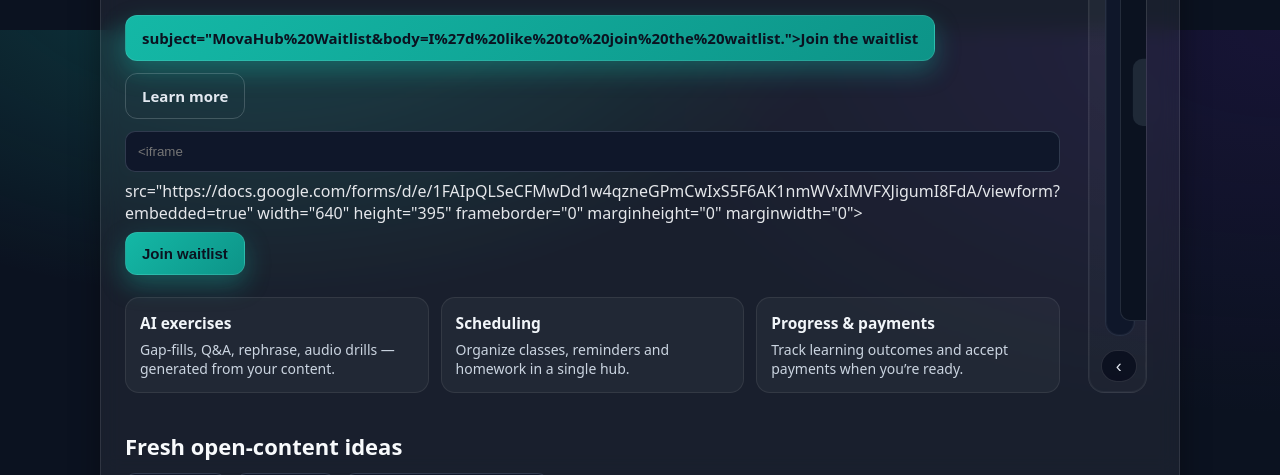
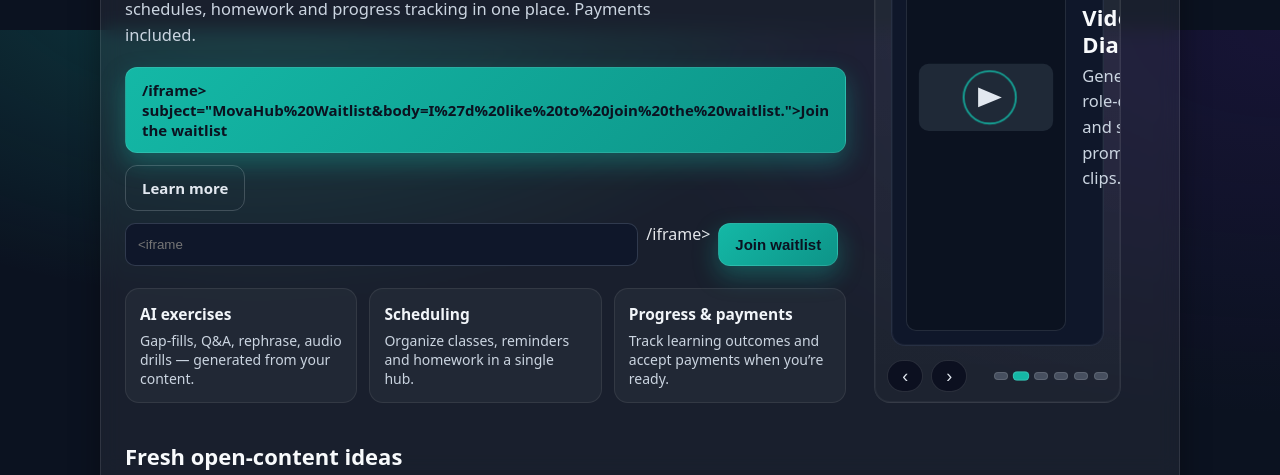
Before and after one commit to mykhailozborovsky-pixel/movahub-landing, a plain HTML site: page index.html in a window 1280 px wide. Shown: the part 770-1245 px from the top of the page. Drawn offline with Linux system fonts and the light colour scheme; no server answers.

Commit message:
index.html

```diff
--- a/index.html
+++ b/index.html
@@ -519,12 +519,12 @@
             homework and progress tracking in one place. Payments included.
           </p>
           <div class="cta">
-            <a class="btn" href= <iframe src="https://docs.google.com/forms/d/e/1FAIpQLSeCFMwDd1w4qzneGPmCwIxS5F6AK1nmWVxIMVFXJigumI8FdA/viewform?embedded=true" width="640" height="395" frameborder="0" marginheight="0" marginwidth="0"> </iframe> subject="MovaHub%20Waitlist&body=I%27d%20like%20to%20join%20the%20waitlist.">Join the waitlist</a>
+            <a class="btn" href= <iframe src="https://docs.google.com/forms/d/e/1FAIpQLSeCFMwDd1w4qzneGPmCwIxS5F6AK1nmWVxIMVFXJigumI8FdA/viewform?embedded=true" width="640" height="395" frameborder="0" marginheight="0" marginwidth="0"> /iframe> subject="MovaHub%20Waitlist&body=I%27d%20like%20to%20join%20the%20waitlist.">Join the waitlist</a>
             <a class="btn subtle" href="#updates">Learn more</a>
           </div>
           <!-- Waitlist -->
           <form class="waitlist" id="waitlist-form">
-            <input type="email" name="email" placeholder = <iframe> src="https://docs.google.com/forms/d/e/1FAIpQLSeCFMwDd1w4qzneGPmCwIxS5F6AK1nmWVxIMVFXJigumI8FdA/viewform?embedded=true" width="640" height="395" frameborder="0" marginheight="0" marginwidth="0"> </iframe>
+            <input type="email" name="email" placeholder = <iframe src="https://docs.google.com/forms/d/e/1FAIpQLSeCFMwDd1w4qzneGPmCwIxS5F6AK1nmWVxIMVFXJigumI8FdA/viewform?embedded=true" width="640" height="395" frameborder="0" marginheight="0" marginwidth="0"> /iframe>
             <button class="btn" type="submit">Join waitlist</button>
             <p class="msg" id="waitlist-msg" aria-live="polite"></p>
           </form>
```
